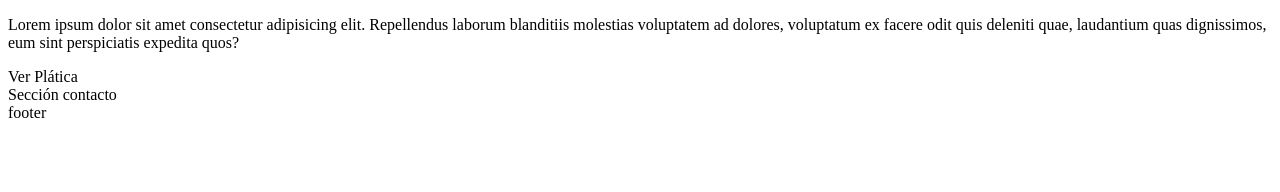
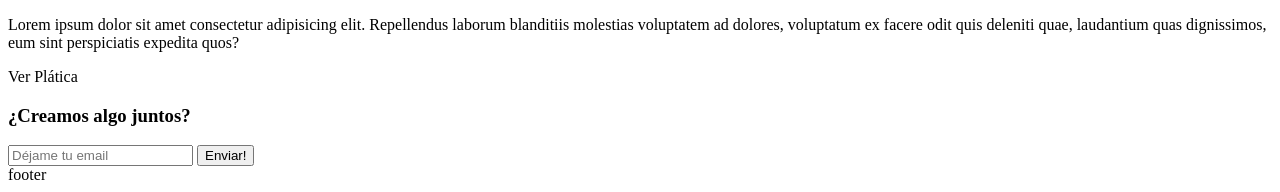
Before and after one commit to mfhz/Desarrollo-Web--Pz, a plain HTML site: page index.html in a window 1280 px wide. Shown: the part 946-1138 px from the top of the page. Before the commit the page ends 1076 px from the top, so only its background shows below. Drawn offline with Linux system fonts and the light colour scheme.

Commit message:
Se crean etiquetas y atributos para los formularios

```diff
--- a/index.html
+++ b/index.html
@@ -59,7 +59,15 @@
             </article>
         </section>
 
-        <section>Sección contacto</section>
+        <section>
+            <form action="/suscripcion/">
+                <h3>¿Creamos algo juntos?</h3>
+                <!--  <label for="email">Como un placeholder</label> -->
+                <input type="text" placeholder="Déjame tu email" id="email">
+                <!--<input type="submit" value="Enviar!">  Otra forma de hacer un botón-->
+                <button>Enviar!</button>
+            </form>
+        </section>
         <footer>footer</footer>
 
     </body>
```
